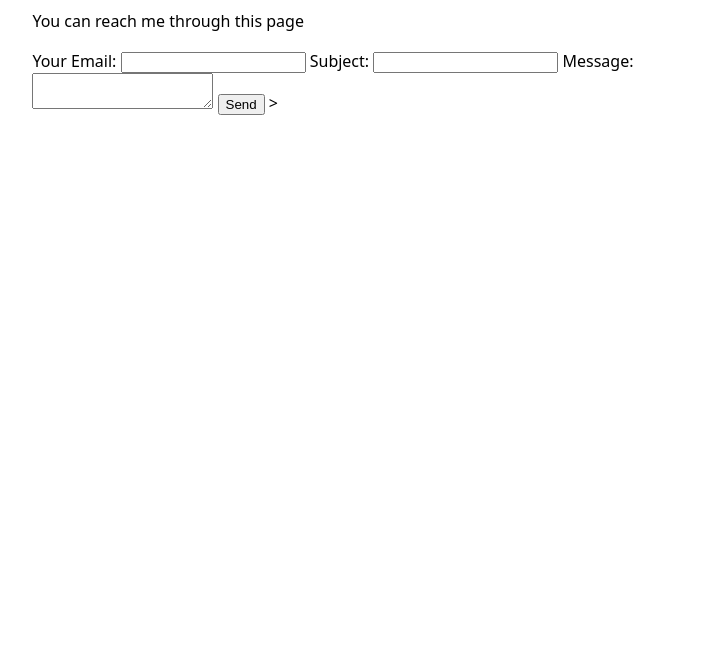
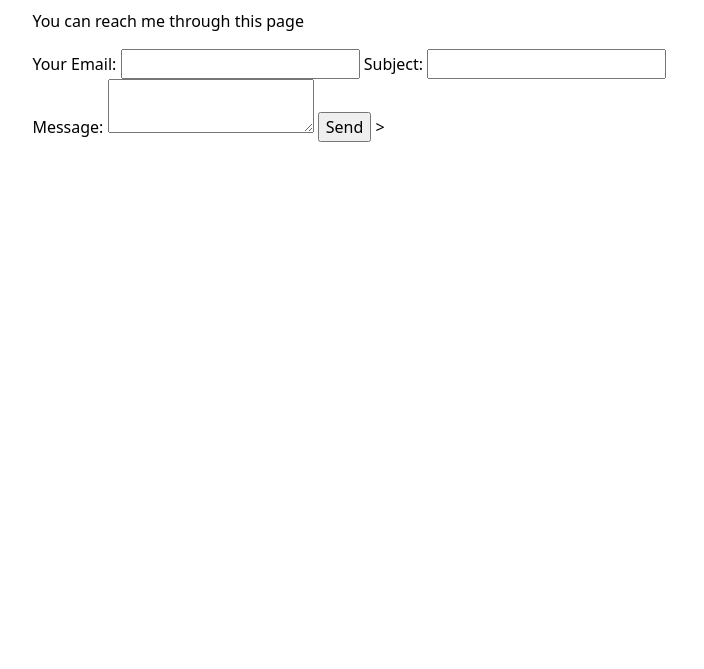
Before and after one commit to debsterzzz/portfolio, a plain HTML site: page contact/index.html in a window 1280 px wide. Shown: the part 131-800 px from the top of the page, without its empty margins (150-854 px from the left). Drawn offline with Linux system fonts and the light colour scheme.

Commit message:
inherit style

```diff
--- a/style.css
+++ b/style.css
@@ -29,3 +29,4 @@ nav a:hover {
   border-bottom: 0.4em solid var(--color-accent);
   padding-bottom: calc(10px - 0.4em);
 }
+input, textarea, button {font: inherit;}
```
Also changed, not shown: contact/index.html (+1 -0 lines), index.html (+2 -0 lines).
